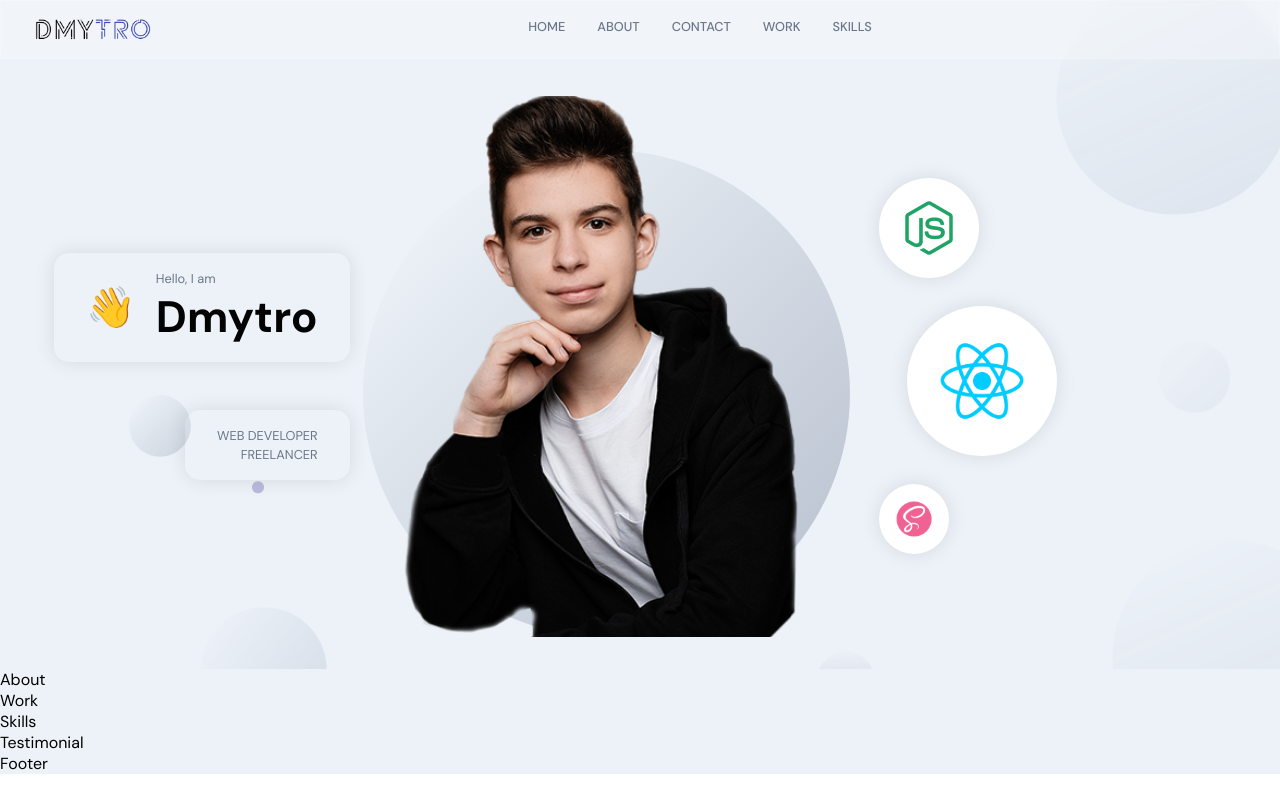
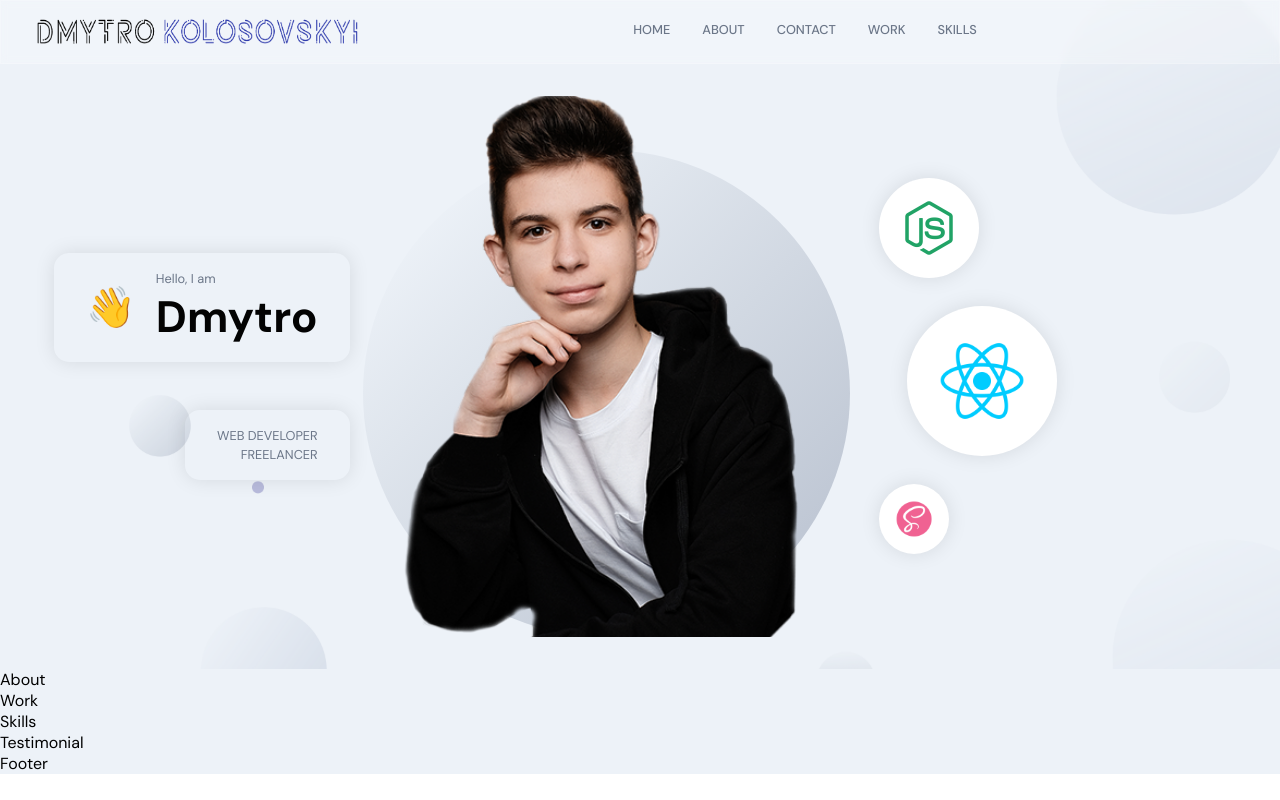
Before and after one commit to progremister/react-portfolio, a React (Create React App) app in the folder frontend_react/: page / in a window 1280 px wide. Built offline with nearby package versions, Linux system fonts and the light colour scheme.

Commit message:
Changed the navbar logo

```diff
--- a/frontend_react/src/components/Navbar/Navbar.scss
+++ b/frontend_react/src/components/Navbar/Navbar.scss
@@ -18,12 +18,12 @@
     align-items: center;
 
     img {
-      width: 120px;
-      height: 25px;
+      width: 330px;
+      height: 30px;
 
       @media screen and (min-width: 2000px){
-        width: 240px;
-        height: 50px;
+        width: 660px;
+        height: 60px;
       }
     }
   }
```
Also changed, not shown: frontend_react/src/assets/logo.png.
